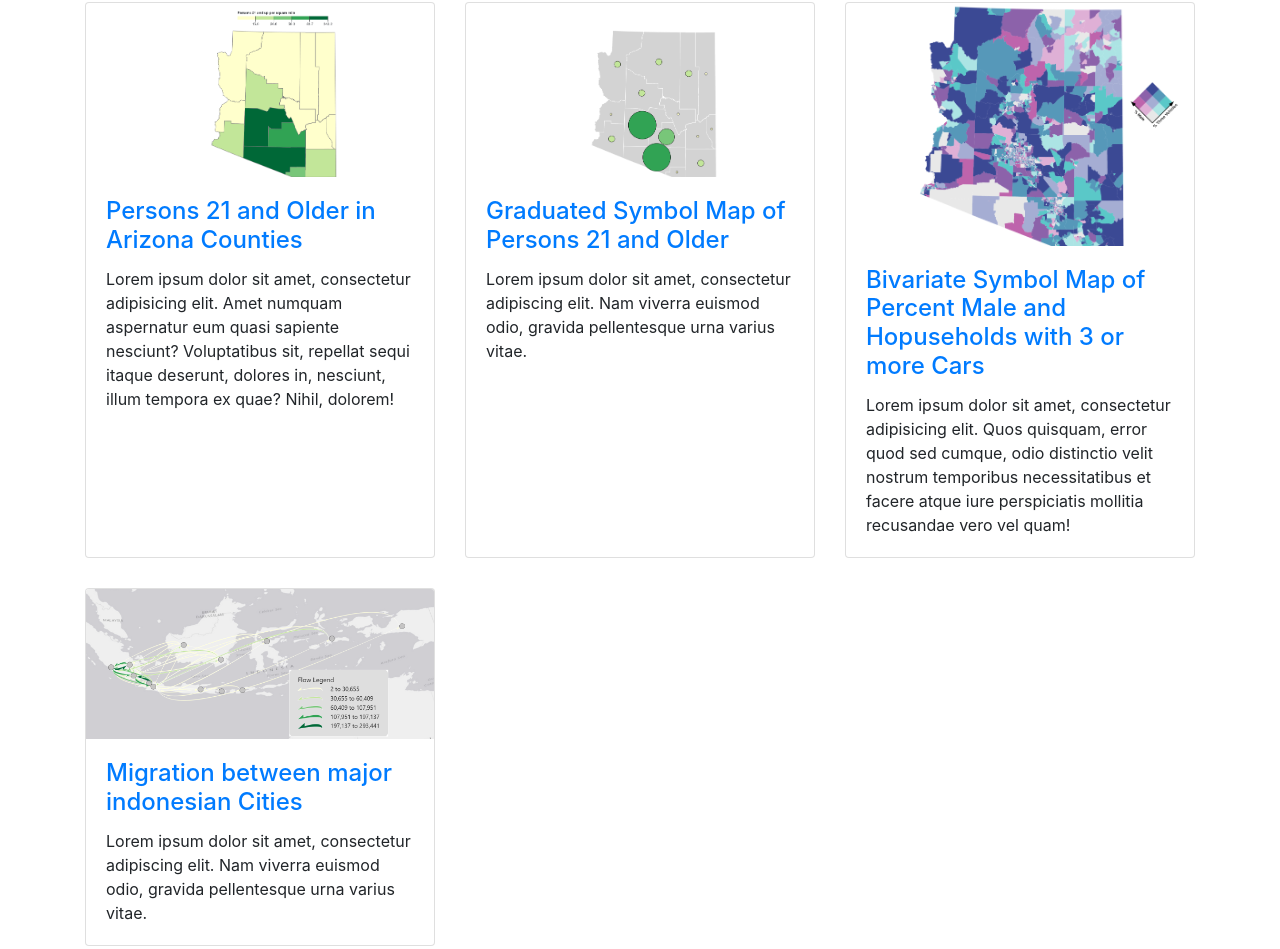
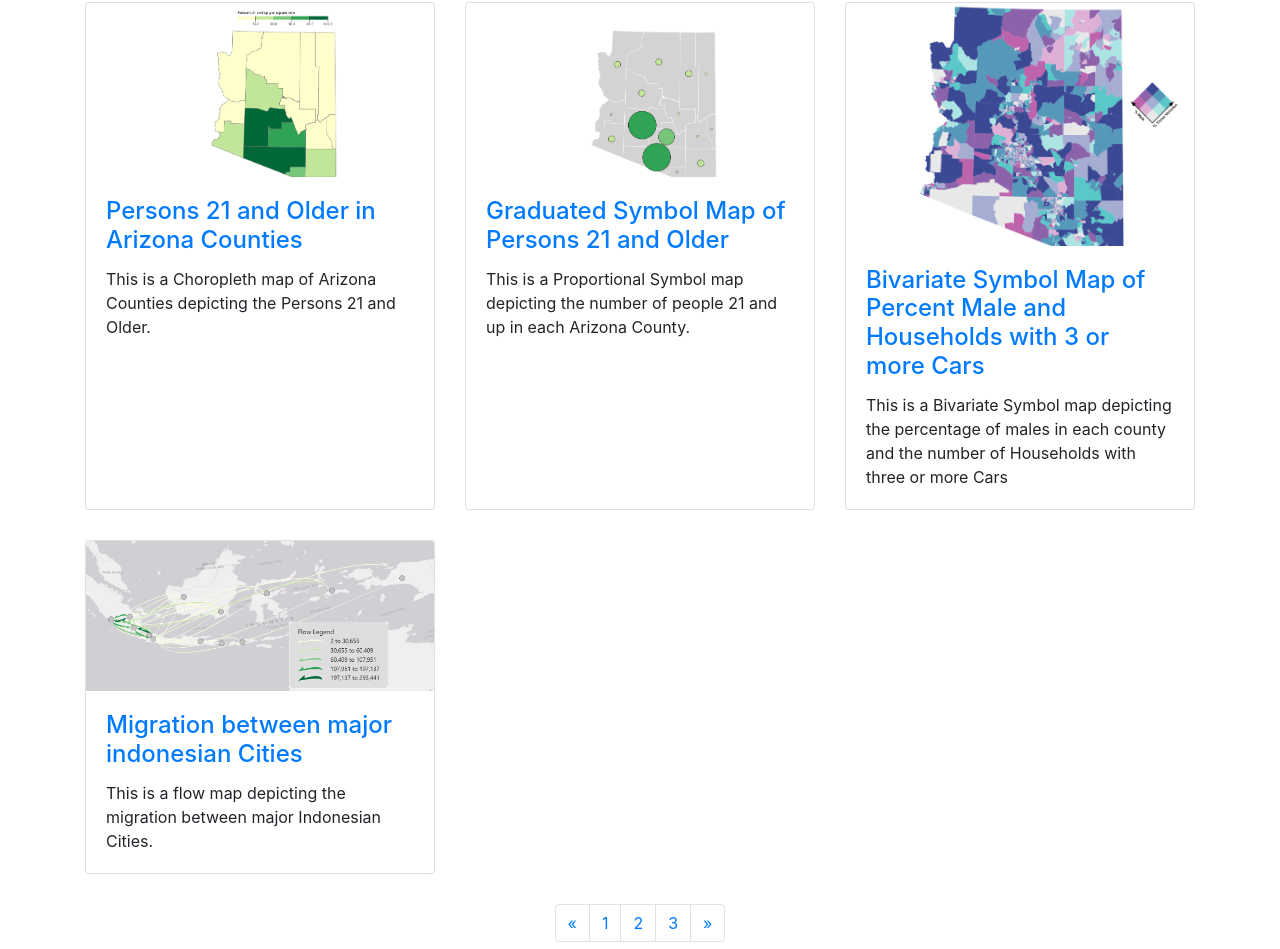
Before and after one commit to geog3540/dollson, a website: page index.html in a window 1280 px wide. Shown: the part 150-1099 px from the top of the page. Drawn offline with Linux system fonts and the light colour scheme.

Commit message:
Update index.html

```diff
--- a/index.html
+++ b/index.html
@@ -64,7 +64,7 @@
               <h4 class="card-title">
                 <a href="https://observablehq.com/@ddollison/drew-dollison-choropleth-mapping-geog-3540">Persons 21 and Older in Arizona Counties</a>
               </h4>
-              <p class="card-text">Lorem ipsum dolor sit amet, consectetur adipisicing elit. Amet numquam aspernatur eum quasi sapiente nesciunt? Voluptatibus sit, repellat sequi itaque deserunt, dolores in, nesciunt, illum tempora ex quae? Nihil, dolorem!</p>
+              <p class="card-text"> This is a Choropleth map of Arizona Counties depicting the Persons 21 and Older.</p>
             </div>
           </div>
         </div>
@@ -75,7 +75,7 @@
               <h4 class="card-title">
                 <a href="https://observablehq.com/@ddollison/graduated-symbol-mapping-drew-dollison"> Graduated Symbol Map of Persons 21 and Older</a>
               </h4>
-              <p class="card-text">Lorem ipsum dolor sit amet, consectetur adipiscing elit. Nam viverra euismod odio, gravida pellentesque urna varius vitae.</p>
+              <p class="card-text">This is a Proportional Symbol map depicting the number of people 21 and up in each Arizona County.</p>
             </div>
           </div>
         </div>
@@ -84,9 +84,9 @@
             <a href="https://observablehq.com/@ddollison/bivariate-choropleth-mapping-drew-dollison"><img class="card-img-top" src="chart.png" alt=""></a>
             <div class="card-body">
               <h4 class="card-title">
-                <a href="https://observablehq.com/@ddollison/bivariate-choropleth-mapping-drew-dollison">Bivariate Symbol Map of Percent Male and Hopuseholds with 3 or more Cars</a>
+                <a href="https://observablehq.com/@ddollison/bivariate-choropleth-mapping-drew-dollison">Bivariate Symbol Map of Percent Male and Households with 3 or more Cars</a>
               </h4>
-              <p class="card-text">Lorem ipsum dolor sit amet, consectetur adipisicing elit. Quos quisquam, error quod sed cumque, odio distinctio velit nostrum temporibus necessitatibus et facere atque iure perspiciatis mollitia recusandae vero vel quam!</p>
+              <p class="card-text">This is a Bivariate Symbol map depicting the percentage of males in each county and the number of Households with three or more Cars</p>
             </div>
           </div>
         </div>
@@ -97,7 +97,7 @@
               <h4 class="card-title">
                 <a href="flowmap.html">Migration between major indonesian Cities</a>
               </h4>
-              <p class="card-text">Lorem ipsum dolor sit amet, consectetur adipiscing elit. Nam viverra euismod odio, gravida pellentesque urna varius vitae.</p>
+              <p class="card-text">This is a flow map depicting the migration between major Indonesian Cities.</p>
             </div>
           </div>
         </div>
```
